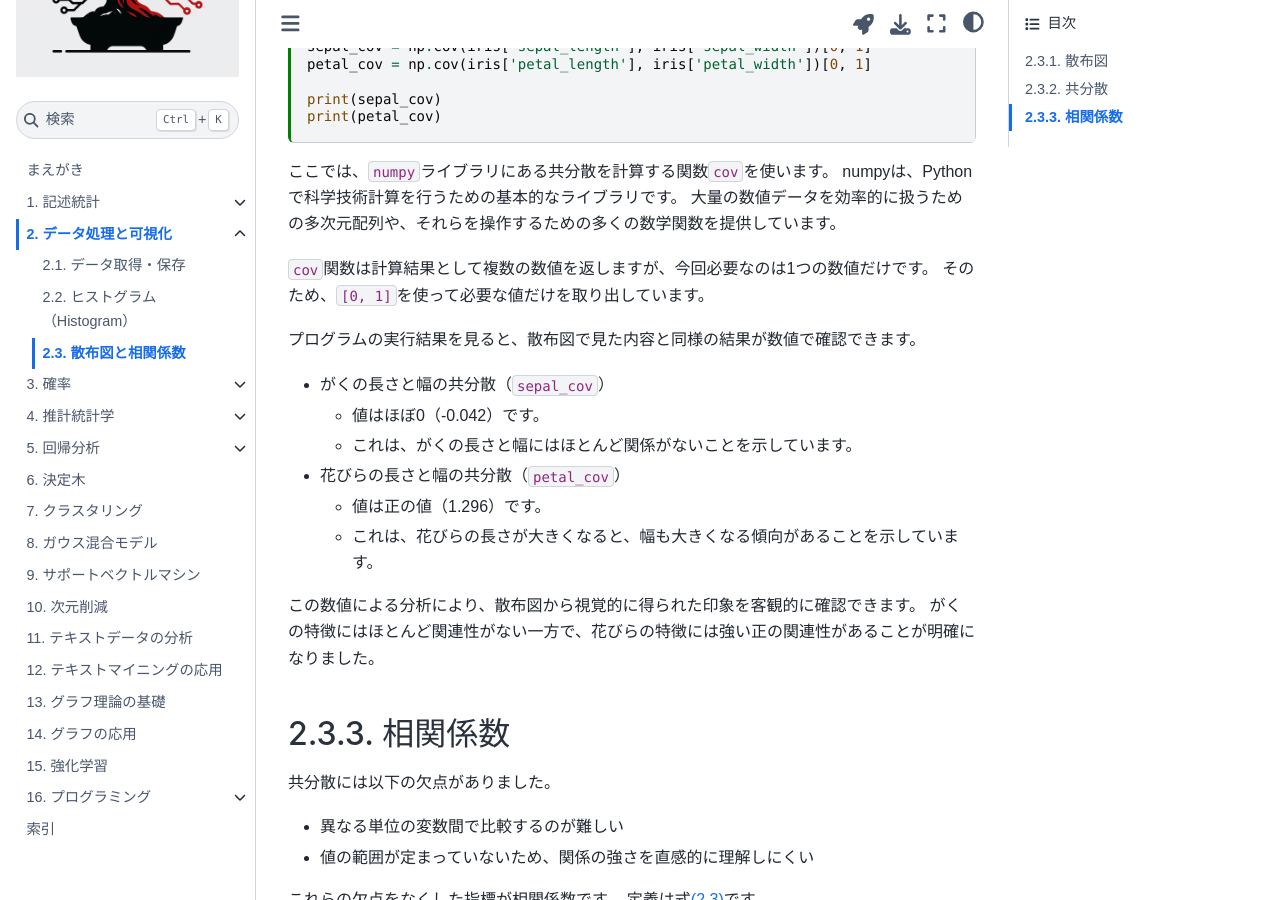
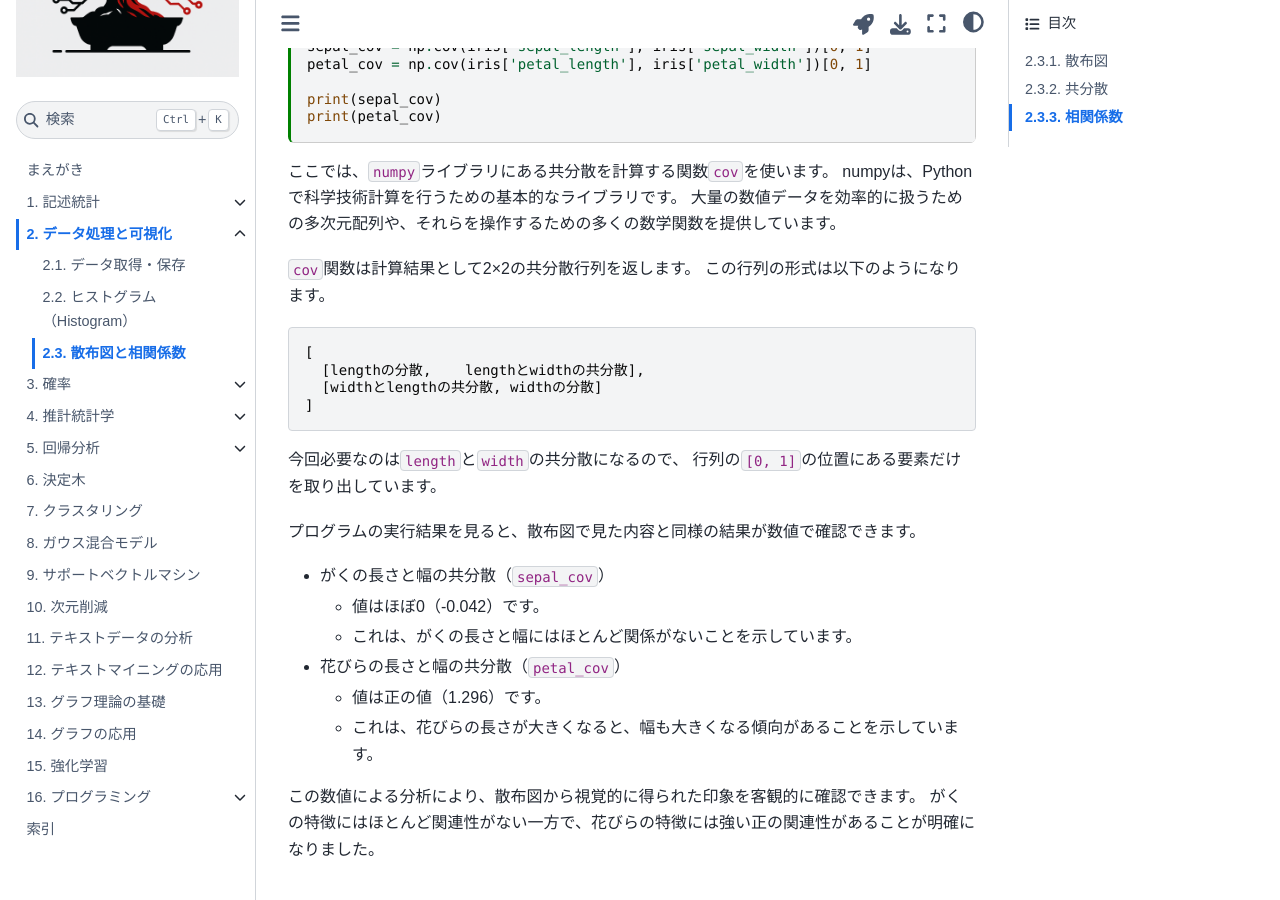
Before and after one commit to matt76k/ds-seminar, a Jupyter Book: the page built from book/chapter02/03.md, in a window 1280 px wide and 900 px high, scrolled down 3308 px. Built offline with Jupyter Book 1.0.4 settings and Sphinx 7.4.7 and the Sphinx Book theme 1.1.4, drawn with Linux system fonts in a browser that asks for light colours; comment, search, counter and statistics services are not loaded.

Commit message:
cov関数を詳しく説明

````diff
--- a/book/chapter02/03.md
+++ b/book/chapter02/03.md
@@ -167,8 +167,18 @@ print(petal_cov)
 numpyは、Pythonで科学技術計算を行うための基本的なライブラリです。
 大量の数値データを効率的に扱うための多次元配列や、それらを操作するための多くの数学関数を提供しています。
 
-`cov`関数は計算結果として複数の数値を返しますが、今回必要なのは1つの数値だけです。
-そのため、`[0, 1]`を使って必要な値だけを取り出しています。
+`cov`関数は計算結果として2×2の共分散行列を返します。
+この行列の形式は以下のようになります。
+
+```
+[
+  [lengthの分散,    lengthとwidthの共分散],
+  [widthとlengthの共分散, widthの分散]
+]
+```
+
+今回必要なのは`length`と`width`の共分散になるので、
+行列の`[0, 1]`の位置にある要素だけを取り出しています。
 
 プログラムの実行結果を見ると、散布図で見た内容と同様の結果が数値で確認できます。
 
````
